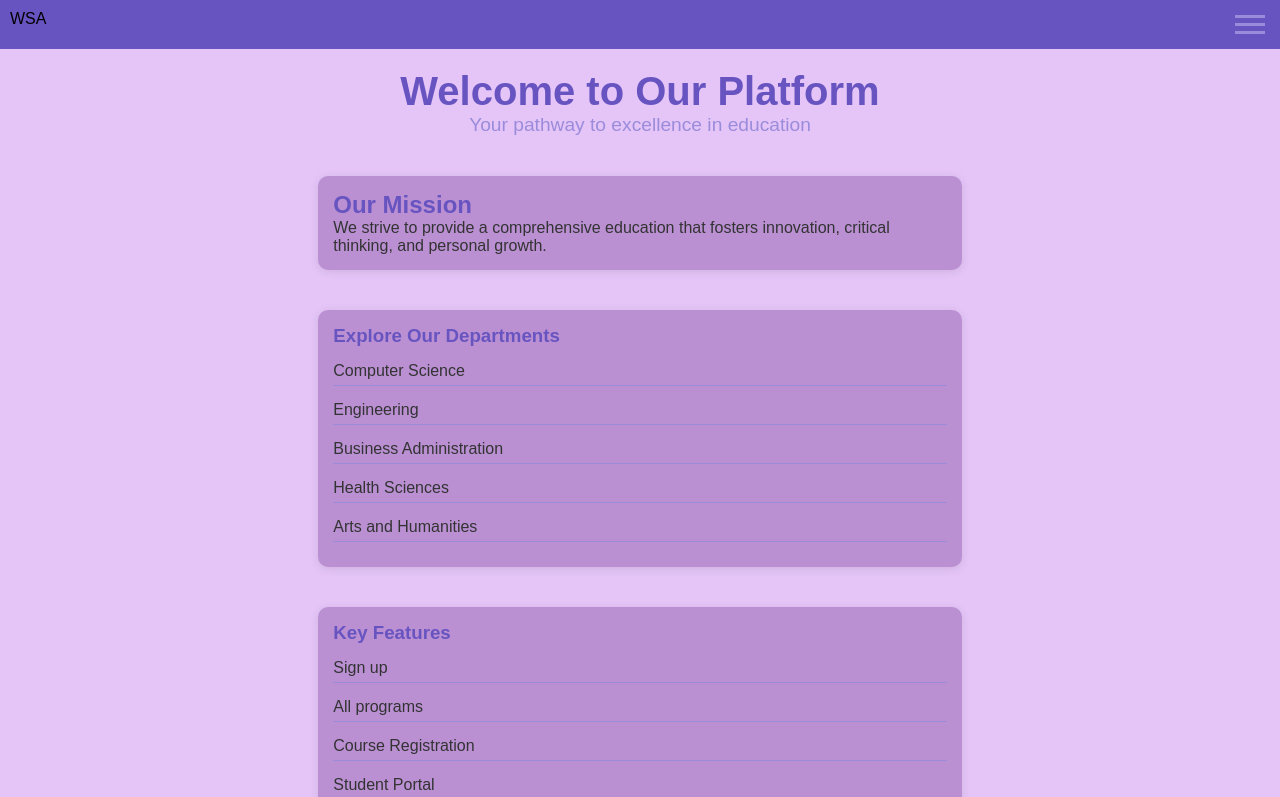
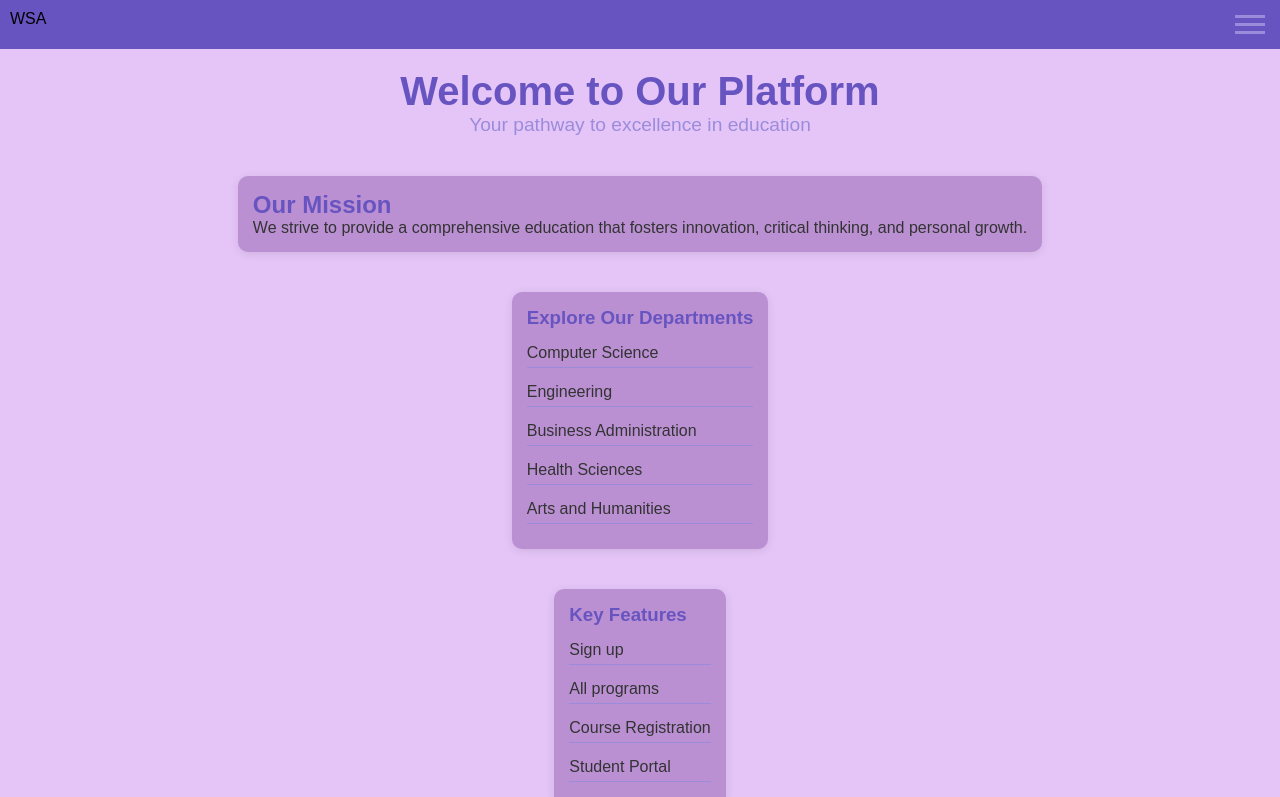
Before and after one commit to KailanB/Sodv2201_GroupProject, a React (Create React App) app: page / in a window 1280 px wide. Shown: the top 797 px of the page. Built offline with nearby package versions, Linux system fonts and the light colour scheme.

Commit message:
styling stuff

```diff
--- a/src/routes/Home/HomePage.style.css
+++ b/src/routes/Home/HomePage.style.css
@@ -12,6 +12,7 @@
     background-color: var(--mainContentColor1);
     min-height: 100vh;
 }
+
 
 .home-header {
     margin-bottom: 20px;
@@ -30,7 +31,7 @@
 
 .mission-section, .departments-section, .features-section {
     margin: 20px 0;
-    width: 80%;
+    /* width: 80%; */
     background-color: var(--mainContentColor2);
     padding: 15px;
     border-radius: 10px;
@@ -49,21 +50,22 @@
     color: #333;
 }
 
+
 .departments-section ul,
 .features-section ul {
     list-style-type: none;
-    padding: 0;
+    padding: 0px;
 }
 
 .departments-section li,
 .features-section li {
-    margin: 10px 0;
-    padding: 5px 0;
+    margin: 10px 0px;
+    padding: 5px 0px;
     border-bottom: 1px solid var(--accentColor2);
 }
 
 .cta-buttons {
-    margin: 20px 0;
+    margin: 20px 0px;
 }
 
 /* over lapping CSS here */
--- a/src/routes/ViewRegisteredStudents/ViewRegisteredStudents.component.jsx
+++ b/src/routes/ViewRegisteredStudents/ViewRegisteredStudents.component.jsx
@@ -7,7 +7,7 @@ const ViewRegisteredStudents = () => {
     const studentTypes = [
         { type: "Undergraduate", link: "/programsPage" },
         { type: "Certificate", link: "/programsPage" },
-        { type: "Diploma", link: "/programsPage" },
+        { type: "Diploma", link: "/programs-Page" },
         { type: "Post-Diploma", link: "/programsPage" },
     ];
 
```
